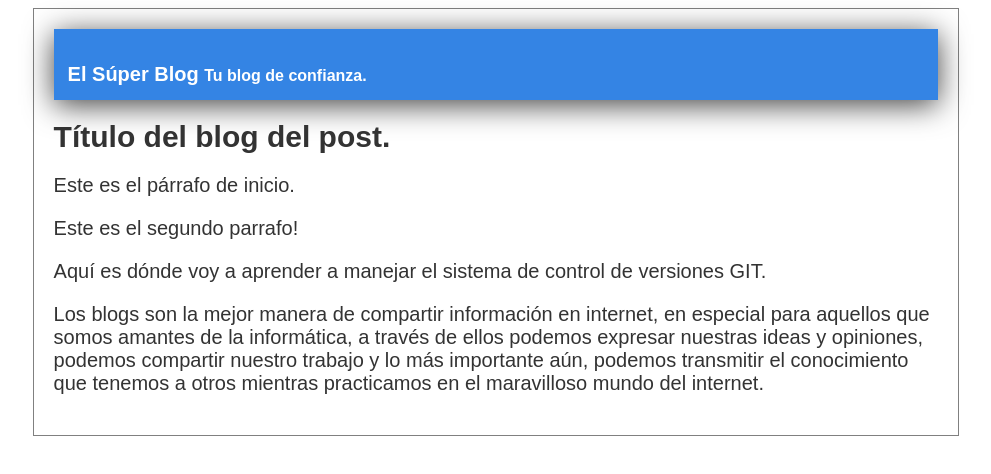
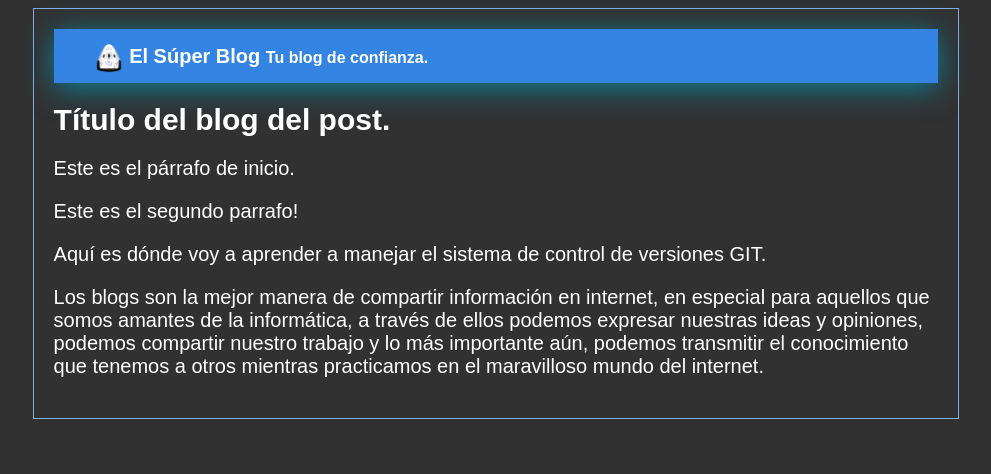
Before and after one commit to OscarPalominoC/superblog, a plain HTML site: page index.html in a window 1280 px wide. Shown: the whole page, without its empty margins (144-1135 px from the left). Drawn offline with Linux system fonts and the light colour scheme.

Commit message:
Color de fondo y de texto, logo del blog

```diff
--- a/css/style.css
+++ b/css/style.css
@@ -1,5 +1,6 @@
 body{
-    color: #333;
+    color: white;
+    background: #313131;
     text-align: left;
     font-family: Arial, Helvetica, sans-serif;
     font-size: 20px;
@@ -8,19 +9,26 @@ body{
     width: 70%;
     padding: 1em;
     text-align: left;
-    border: 1px solid gray;
+    border: 1px solid #86ace6;
     margin: 0 auto;
 }
 .container h1{
     font-size: 1.5em;
 }
+#header #logo{
+    width: 30px;
+    vertical-align: middle;
+}
 #header{
+    display: block;
+    align-content: center;
+    justify-content: center;
     background: #3484e4;
     color: white;
-    padding: .7em;
+    padding: .7em 0 0.5em 2em;
     font-weight: bold;
     margin: 0;
-    box-shadow: 0px 5px 30px 0px rgba(0, 0, 0, .75);
+    box-shadow: 0px 5px 30px 0px rgba(0, 157, 190, .75);
 }
 #tagline{
     font-size: .8em;
--- a/index.html
+++ b/index.html
@@ -10,9 +10,8 @@
 <body>
     <div class="container">
         <div id="header">
-            <h1>
-            </h1>El Súper Blog
-
+            <img src="imagenes/dragon.png" alt="" id="logo">
+            El Súper Blog
             <span id="tagline">
                 Tu blog de confianza.
             </span>
```
